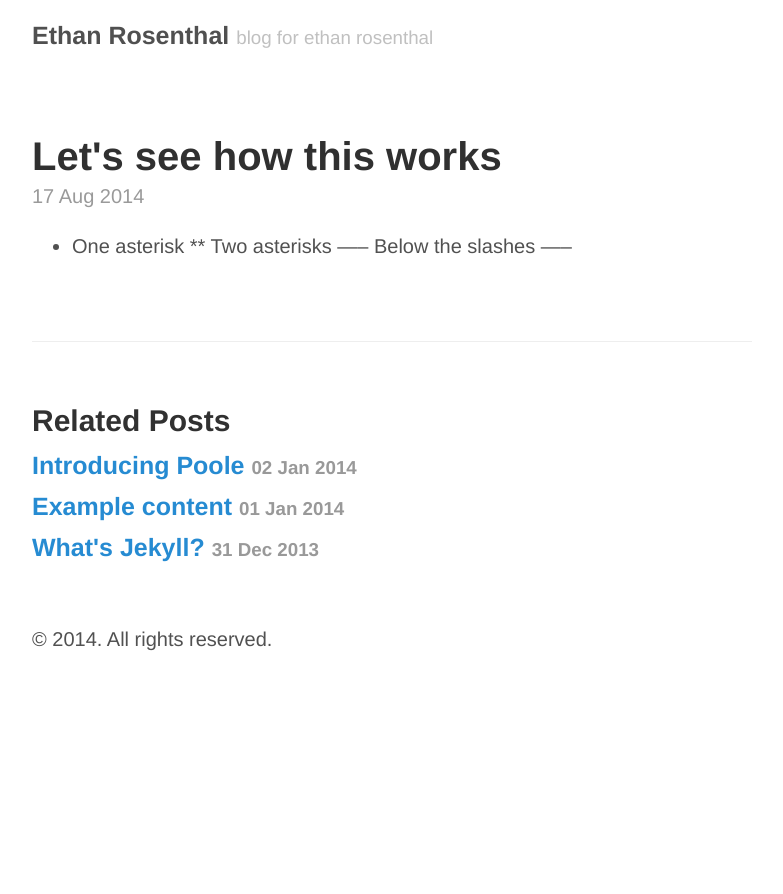
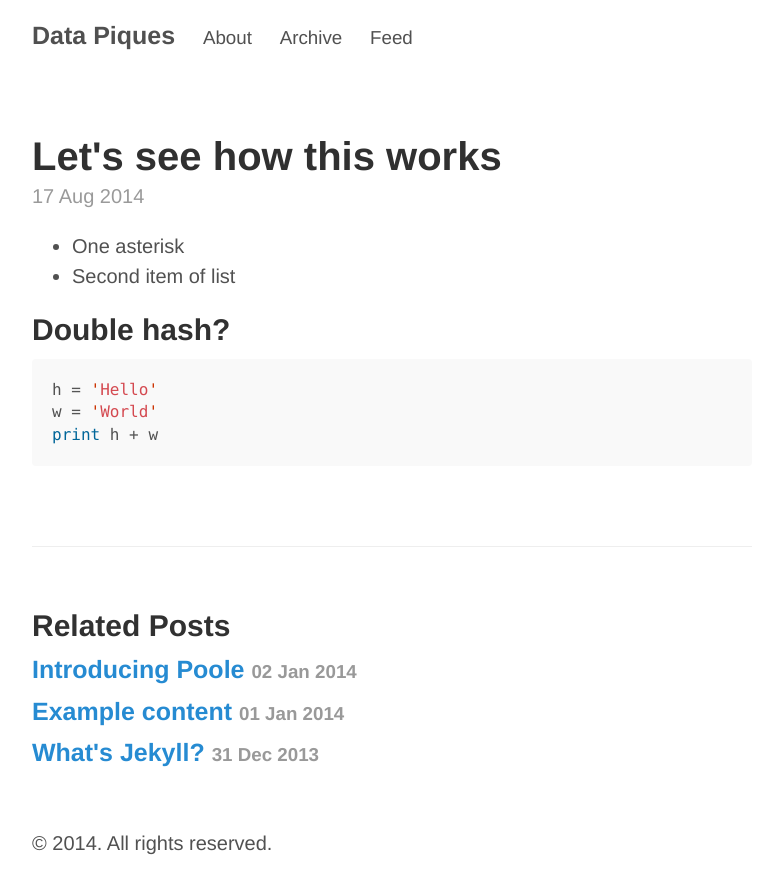
Before and after one commit to EthanRosenthal/blog, a Jekyll site: the page built from _posts/2014-08-17-testing.md, in a window 1280 px wide. Shown: the top 894 px of the page, without its empty margins (248-1031 px from the left). Built offline with Jekyll 4.4.1, drawn with Linux system fonts in a browser that asks for light colours; Markdown is read by kramdown in place of the engine named in the settings.

Commit message:
initial commit

````diff
--- a/_config.yml
+++ b/_config.yml
@@ -6,7 +6,7 @@ pygments:         true
 permalink:        pretty
 
 # Setup
-title:            Ethan Rosenthal
+title:            Data Piques
 tagline:          blog for ethan rosenthal
 url:              http://blog.ethanrosenthal.com
 paginate:         1
--- a/_layouts/default.html
+++ b/_layouts/default.html
@@ -9,7 +9,11 @@
       <div class="masthead">
         <h3 class="masthead-title">
           <a href="{{ site.baseurl }}" title="Home">{{ site.title }}</a>
-          <small>{{ site.tagline }}</small>
+         <!-- <small>{{ site.tagline }}</small> -->
+
+          {% for page in site.pages_list %}
+              &nbsp;&nbsp;&nbsp;<small><a href="{{ page[1] }}">{{ page[0] }}</a></small>
+          {% endfor %}
         </h3>
       </div>
 
--- a/_posts/2014-08-17-testing.md
+++ b/_posts/2014-08-17-testing.md
@@ -4,7 +4,12 @@ title: Let's see how this works
 ---
 
 * One asterisk
-** Two asterisks
------
-Below the slashes
------
+* Second item of list
+
+## Double hash?
+
+```python
+h = 'Hello'
+w = 'World'
+print h + w
+```
````
Also changed, not shown: 9 other files.
